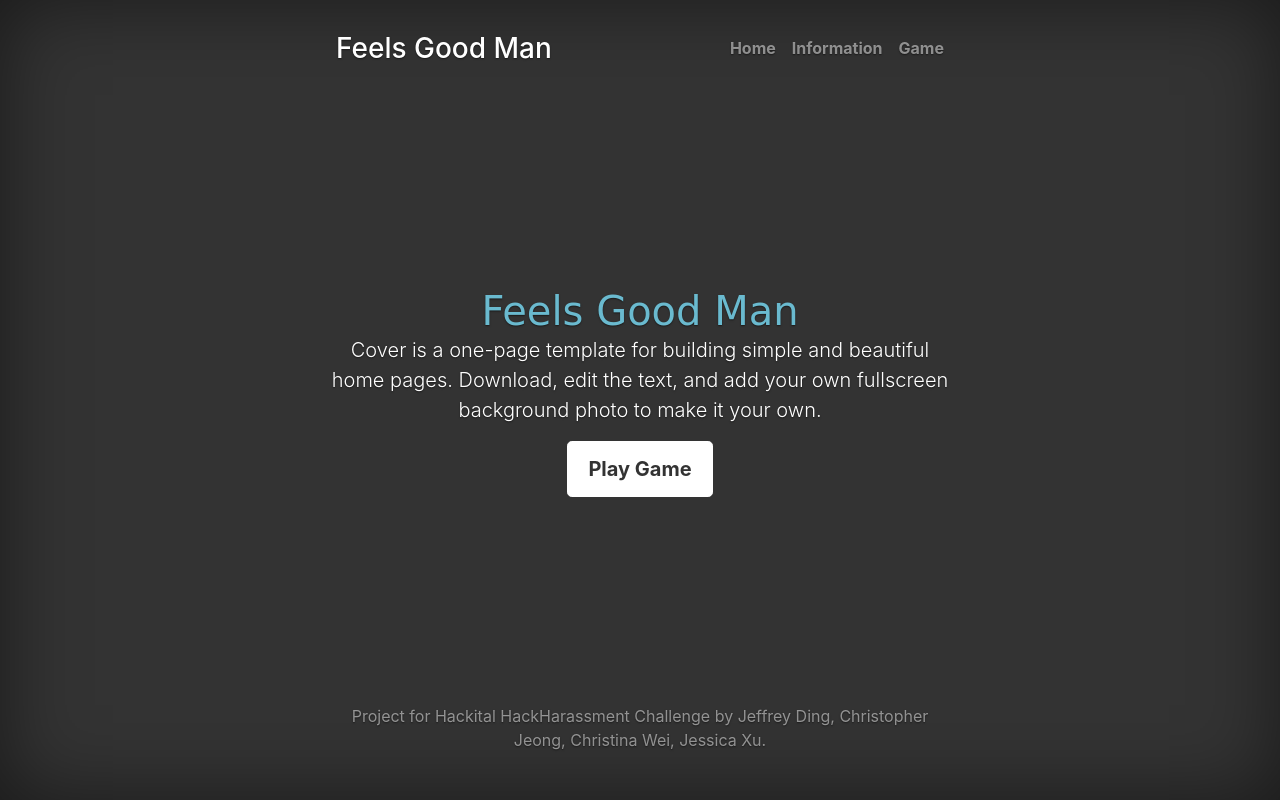
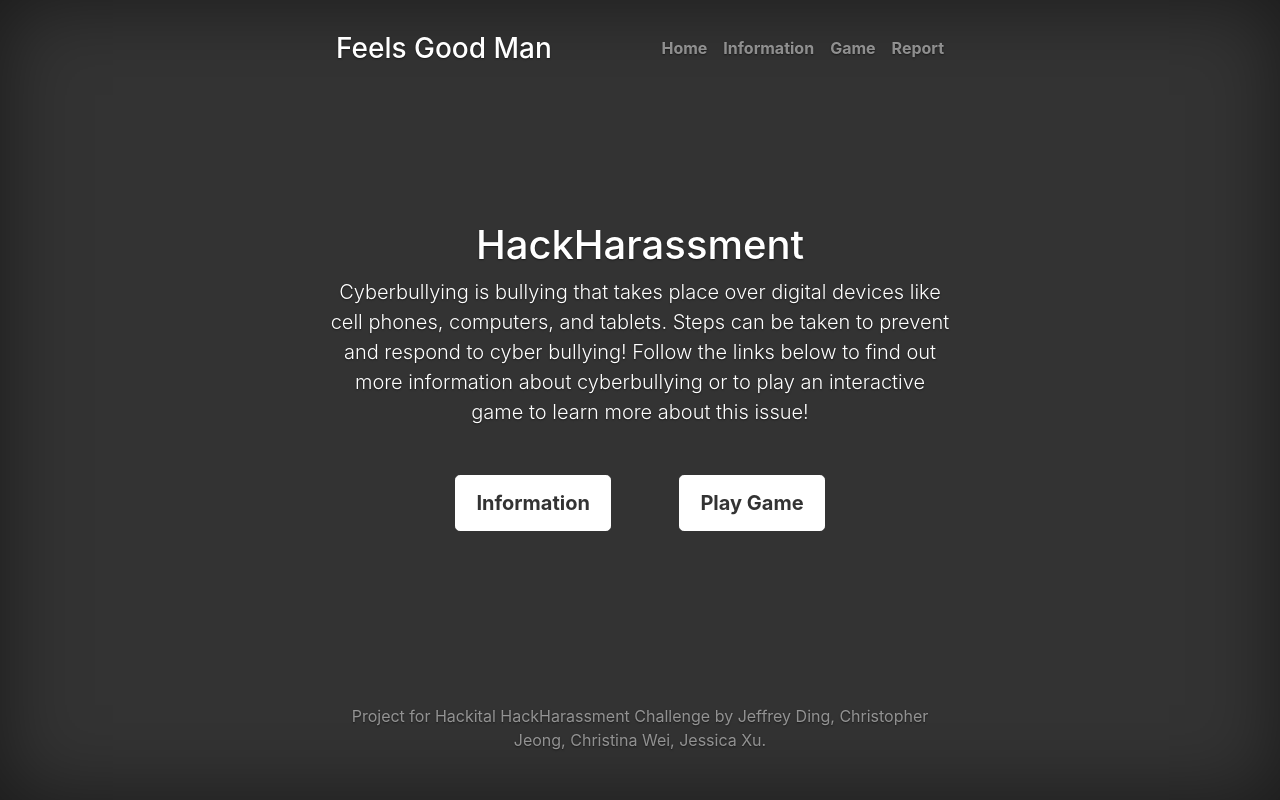
Before and after one commit to christinawei/hackital, a website: page index.html in a window 1280 px wide. Drawn offline with nearby package versions, Linux system fonts and the light colour scheme.

Commit message:
additions

```diff
--- a/index.html
+++ b/index.html
@@ -29,15 +29,18 @@
                 <a class="nav-link" href="/">Home</a>
                 <a class="nav-link" href="/funfacts">Information</a>
                 <a class="nav-link" href="/game">Game</a>
+                <a class="nav-link" href="/report">Report</a>
               </nav>
             </div>
           </header>
 
           <main role="main" class="inner cover">
-            <h1 class="cover-heading">Feels Good Man</h1>
-            <!-- <img src="hacksquad.jpg"> -->
-            <p class="lead">Cover is a one-page template for building simple and beautiful home pages. Download, edit the text, and add your own fullscreen background photo to make it your own.</p>
-            <p class="lead">
+            <h1 class="cover-heading">HackHarassment</h1>
+            <p class="lead">Cyberbullying is bullying that takes place over digital devices like cell phones, computers, and tablets. Steps can be taken to prevent and respond to cyber bullying! Follow the links below to find out more information about cyberbullying or to play an interactive game to learn more about this issue!</p>
+            <p class="lead" id="radio">
+              <a href="/funfacts" class="btn btn-lg btn-secondary">Information</a>
+            </p>
+            <p class="lead" id="radio">
               <a href="/game" class="btn btn-lg btn-secondary">Play Game</a>
             </p>
           </main>
--- a/styles.css
+++ b/styles.css
@@ -1,9 +1,4 @@
- h1{
-    color: #6ABACF;
-    font-family: 'Lobster', cursive;
-    margin: 0 auto;
+ #radio {
+ 	display: inline-block;
+ 	padding: 2rem;
  }
-
- /*body{
- 	background-color: black;
- }*/
```
